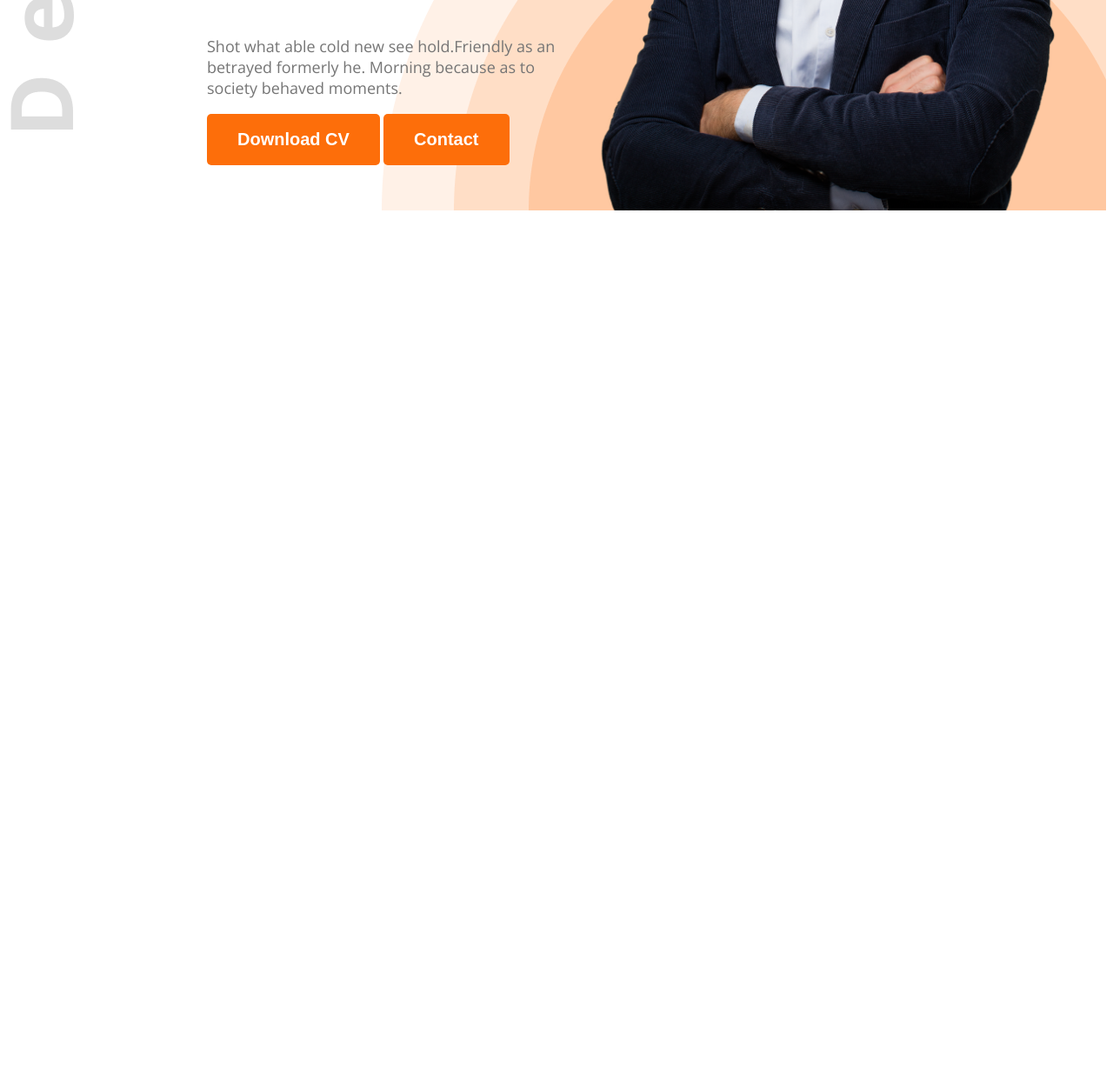
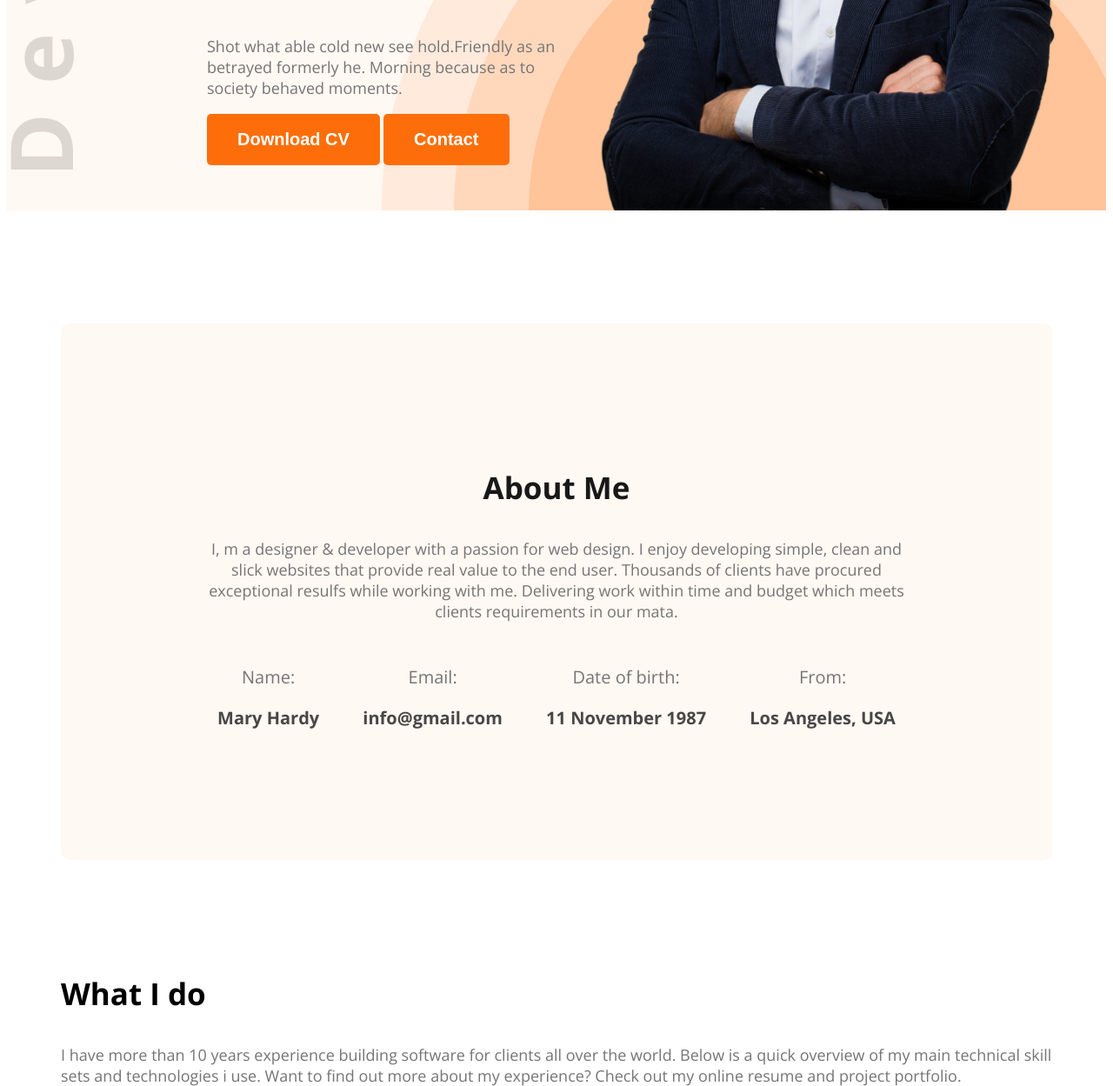
Before and after one commit to crsiu77/Fatima-portfolio-New, a plain HTML site: page class1.html in a window 1280 px wide. Shown: the part 664-1913 px from the top of the page at 87% size. Before the commit the page ends 914 px from the top, so only its background shows below. Drawn offline with nearby package versions, Linux system fonts and the light colour scheme; a web font is replaced by a local one.

Commit message:
added a few development

```diff
--- a/class1.html
+++ b/class1.html
@@ -10,7 +10,7 @@
     <link rel="stylesheet" href="styles/for class1.css">
 </head>
 <body class="open-sans-normal">
-    <header class="header">
+    <header class="background">
         <nav>
             <h2 class="nav-title">Ma<span class="text-primary">r</span>y</h2>
             <ul>
@@ -23,7 +23,7 @@
             <div class="banner-content">
                 <h4 class="banner-greetings dark-2">Hi, I  am</h4>
                 <h1 class="banner-title">Mary Hardy</h1>
-                <p class="banner-description dark-3">
+                <p class="first-description dark-3">
                     Shot what able cold new see hold.Friendly as an betrayed formerly he. Morning because as to society behaved moments.
                 </p>
                 <button class="button-primary">Download CV</button>
@@ -33,7 +33,38 @@
         </div>
     </header>
     <main>
-
+        <!-- about me section start. -->
+        <section class="about background">
+            <h3 class="section-title dark-1">About Me</h3>
+            <p class="first-description dark-3">
+                I, m a designer & developer with a passion for web design. I enjoy developing simple, clean and slick websites that provide real value to the end user. Thousands of clients have procured exceptional resulfs while working with me. Delivering work within time and budget which meets clients requirements in our mata.
+            </p>
+            <div class="about-items second-description">
+                <!-- .about-item*4>p.item-discription+p.item-title -->
+                 <div>
+                    <p class="dark-3">Name:</p>
+                    <p class="item-title dark-2">Mary Hardy</p>
+                 </div>
+                 <div>
+                    <p class="dark-3">Email:</p>
+                    <p class="item-title dark-2">info@gmail.com</p>
+                 </div>
+                 <div>
+                    <p class="dark-3">Date of birth:</p>
+                    <p class="item-title dark-2">11 November 1987</p>
+                 </div>
+                 <div>
+                    <p class="dark-3">From:</p>
+                    <p class="item-title dark-2">Los Angeles, USA</p>
+                 </div>
+            </div>
+        </section>
+        <!-- about me section end. -->
+         <!-- about what I do section start. -->
+          <section class="skills">
+            <h3 class="section-title">What I do</h3>
+            <p class="first-description dark-3">I have more than 10 years experience building software for clients all over the world. Below is a quick overview of my main technical skill sets and technologies i use. Want to find out more about my experience? Check out my online resume and project portfolio.</p>
+          </section>
     </main>
     <footer>
 
--- a/styles/for class1.css
+++ b/styles/for class1.css
@@ -7,8 +7,16 @@
     "wdth" 100;
 }
 
+.background{
+    background-color: #FFF8F3;
+}
+
 .text-primary{
     color: #FD6E0A;
+}
+
+.dark-1{
+    color: #181818;
 }
 
 .dark-2{
@@ -29,11 +37,24 @@
     border-radius: 5px;
 }
 
+.first-description{
+    font-size: 18px;
+}
+
+.second-description{
+    font-size: 20px;
+}
+
+.section-title{
+    font-size: 35px;
+    font-weight: bold;
+}
+
 /* header */
-.header{
+header{
     background-image: url(../images/developer.png), url(../images/header_bg.png);
     background-repeat: no-repeat;
-    background-position: top left, bottom right;
+    background-position: left, bottom right;
 }
 
 /* Nav styles */
@@ -83,11 +104,33 @@ nav li a{
     font-weight: bold;
 }
 
-.banner-description{
-    font-size: 18px;
-}
-
 .banner-image{
     height: 670px;
     width: 580px;
 }
+
+/* main styles */
+main{
+    max-width: 1140px;
+    max-height: 550px;
+    margin: 0px auto;
+}
+
+/* about styles */
+.about{
+    border-radius: 10px;
+    padding: 130px 155px;
+    text-align: center;
+    margin-top: 130px ;
+    margin-bottom: 130px;
+}
+
+.about-items{
+    display: flex;
+    justify-content: space-around;
+    margin-top: 30px;
+}
+
+.item-title{
+    font-weight: bold;
+}
```
